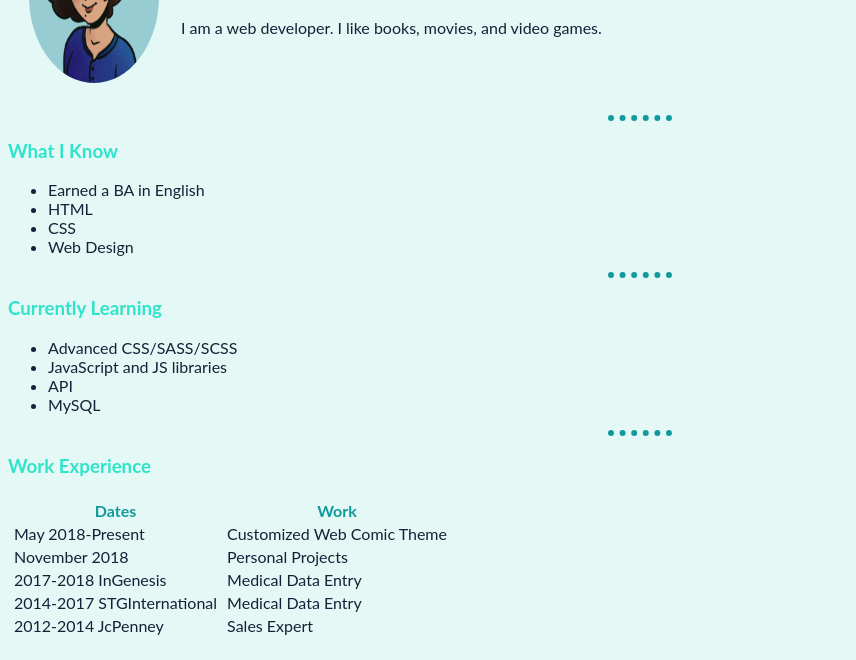
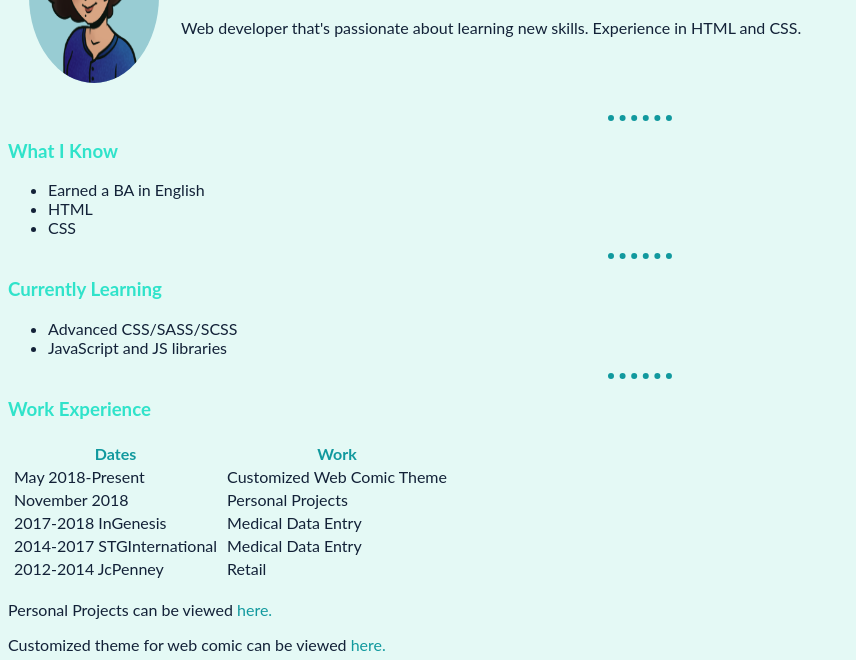
Before and after one commit to AxiomEXE/Portfolio-Site, a plain HTML site: page index.html in a window 1280 px wide. Shown: the part 126-786 px from the top of the page, without its empty margins (0-856 px from the left). Drawn offline with Linux system fonts and the light colour scheme.

Commit message:
Add files via upload

```diff
--- a/index.html
+++ b/index.html
@@ -12,7 +12,7 @@
     <tr>
       <td><img src="img/Ryes_avi.png" alt="avatar picture"></td>
       <td><h1>Ryanne Santos</h1>
-      <p>I am a web developer. I like books, movies, and video games.</p></td>
+      <p>Web developer that's passionate about learning new skills. Experience in HTML and CSS.</p></td>
     </tr>
   </table>
   <hr>
@@ -21,15 +21,12 @@
     <li>Earned a BA in English</li>
     <li>HTML</li>
     <li>CSS</li>
-    <li>Web Design</li>
   </ul>
   <hr>
   <h3>Currently Learning</h3>
   <ul>
     <li>Advanced CSS/SASS/SCSS</li>
     <li>JavaScript and JS libraries</li>
-    <li>API</li>
-    <li>MySQL</li>
   </ul>
   <hr>
   <h3>Work Experience</h3>
@@ -75,7 +72,7 @@
             <td> Medical Data Entry</td>
           </tr>
           <tr>
-            <td> Sales Expert</td>
+            <td> Retail</td>
           </tr>
         </table>
       </td>
```
